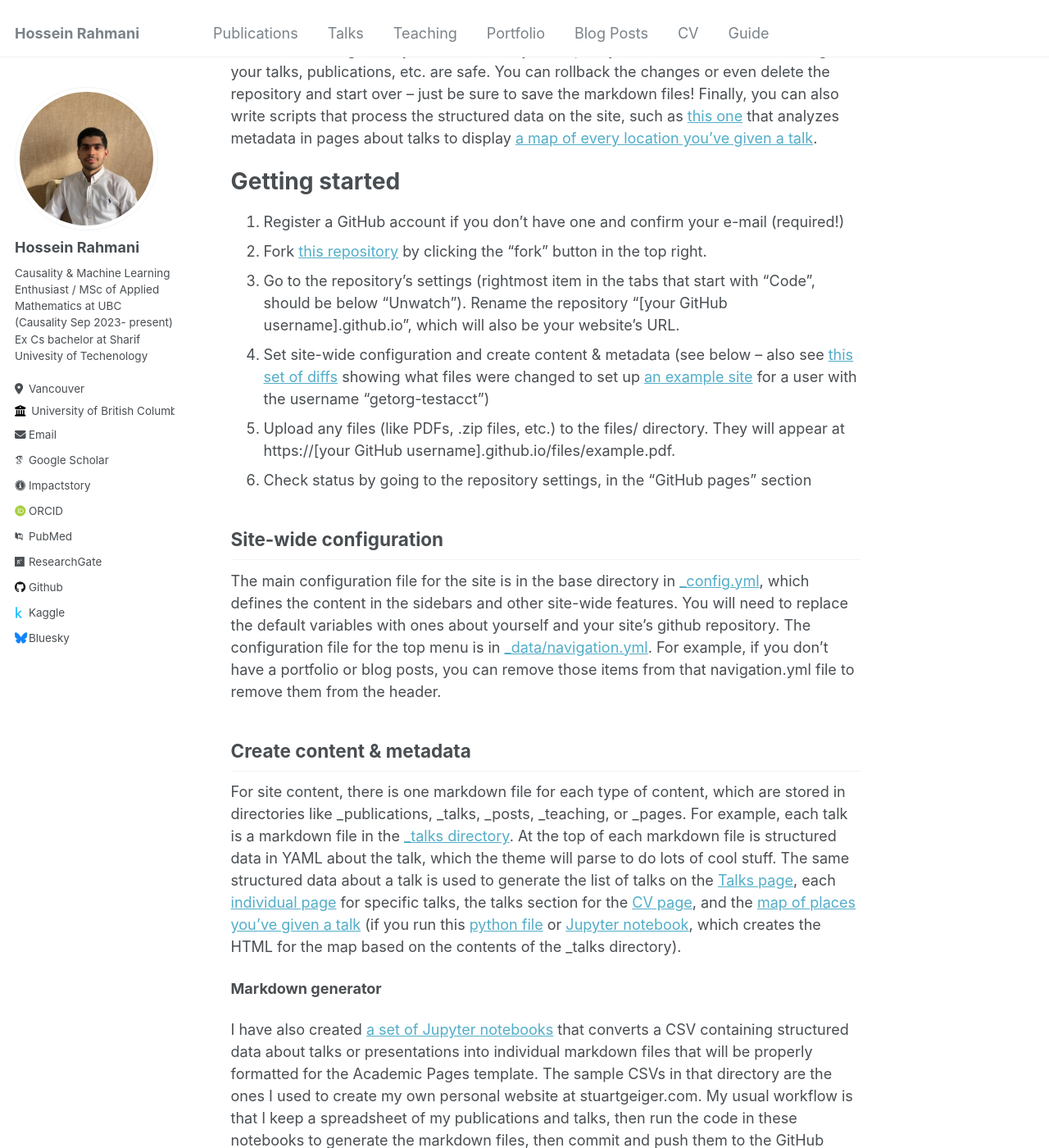
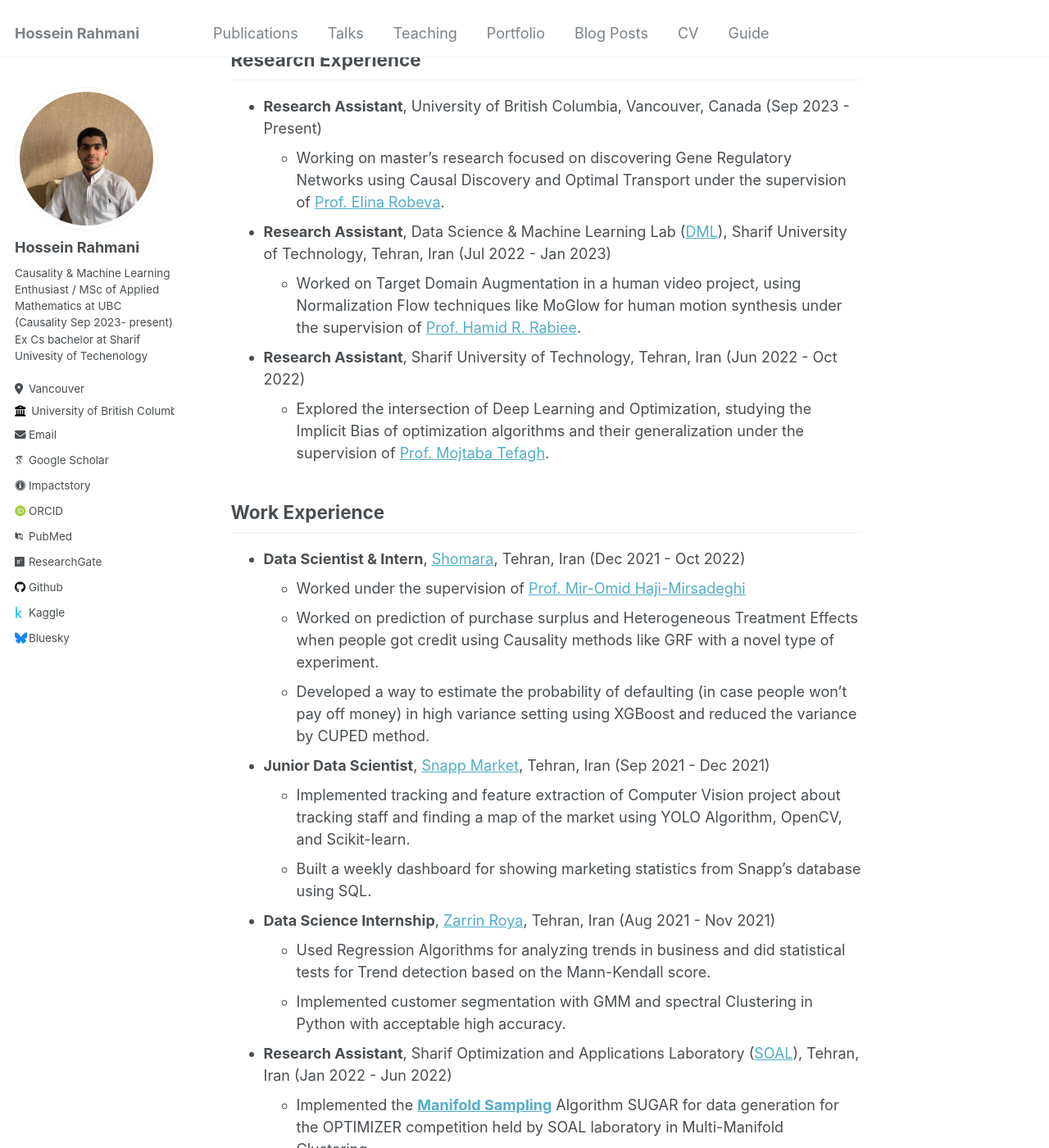
Before and after one commit to rahmani-hossein/rahmani-hossein.github.io, a Jekyll site: the page built from _pages/about.md, in a window 1280 px wide and 1400 px high, scrolled down 818 px. Shown: the whole window at 82% size. Built offline with Jekyll 4.4.1, drawn with Linux system fonts in a browser that asks for light colours; some web fonts are replaced; some of the changed text lies outside the part shown.

Commit message:
Update about.md
first page

```diff
--- a/_pages/about.md
+++ b/_pages/about.md
@@ -1,49 +1,70 @@
 ---
 permalink: /
-title: "Academic Pages is a ready-to-fork GitHub Pages template for academic personal websites"
+title: "Welcome to Hossein Rahmani's Portfolio"
 author_profile: true
 redirect_from:
   - /about/
   - /about.html
 ---
 
-This is the front page of a website that is powered by the [Academic Pages template](https://github.com/academicpages/academicpages.github.io) and hosted on GitHub pages. [GitHub pages](https://pages.github.com) is a free service in which websites are built and hosted from code and data stored in a GitHub repository, automatically updating when a new commit is made to the respository. This template was forked from the [Minimal Mistakes Jekyll Theme](https://mmistakes.github.io/minimal-mistakes/) created by Michael Rose, and then extended to support the kinds of content that academics have: publications, talks, teaching, a portfolio, blog posts, and a dynamically-generated CV. You can fork [this repository](https://github.com/academicpages/academicpages.github.io) right now, modify the configuration and markdown files, add your own PDFs and other content, and have your own site for free, with no ads! An older version of this template powers my own personal website at [stuartgeiger.com](http://stuartgeiger.com), which uses [this Github repository](https://github.com/staeiou/staeiou.github.io).
 
-A data-driven personal website
-======
-Like many other Jekyll-based GitHub Pages templates, Academic Pages makes you separate the website's content from its form. The content & metadata of your website are in structured markdown files, while various other files constitute the theme, specifying how to transform that content & metadata into HTML pages. You keep these various markdown (.md), YAML (.yml), HTML, and CSS files in a public GitHub repository. Each time you commit and push an update to the repository, the [GitHub pages](https://pages.github.com/) service creates static HTML pages based on these files, which are hosted on GitHub's servers free of charge.
+## About Me
 
-Many of the features of dynamic content management systems (like Wordpress) can be achieved in this fashion, using a fraction of the computational resources and with far less vulnerability to hacking and DDoSing. You can also modify the theme to your heart's content without touching the content of your site. If you get to a point where you've broken something in Jekyll/HTML/CSS beyond repair, your markdown files describing your talks, publications, etc. are safe. You can rollback the changes or even delete the repository and start over -- just be sure to save the markdown files! Finally, you can also write scripts that process the structured data on the site, such as [this one](https://github.com/academicpages/academicpages.github.io/blob/master/talkmap.ipynb) that analyzes metadata in pages about talks to display [a map of every location you've given a talk](https://academicpages.github.io/talkmap.html).
+Hello! I'm Hossein Rahmani, a passionate and driven Master's student in Mathematics at the University of British Columbia. With a strong background in Computer Science, Statistics, and Optimization, I'm excited to leverage my skills in causal inference, machine learning, and data science to tackle complex problems and drive meaningful impact.
 
-Getting started
-======
-1. Register a GitHub account if you don't have one and confirm your e-mail (required!)
-1. Fork [this repository](https://github.com/academicpages/academicpages.github.io) by clicking the "fork" button in the top right.
-1. Go to the repository's settings (rightmost item in the tabs that start with "Code", should be below "Unwatch"). Rename the repository "[your GitHub username].github.io", which will also be your website's URL.
-1. Set site-wide configuration and create content & metadata (see below -- also see [this set of diffs](http://archive.is/3TPas) showing what files were changed to set up [an example site](https://getorg-testacct.github.io) for a user with the username "getorg-testacct")
-1. Upload any files (like PDFs, .zip files, etc.) to the files/ directory. They will appear at https://[your GitHub username].github.io/files/example.pdf.
-1. Check status by going to the repository settings, in the "GitHub pages" section
 
-Site-wide configuration
-------
-The main configuration file for the site is in the base directory in [_config.yml](https://github.com/academicpages/academicpages.github.io/blob/master/_config.yml), which defines the content in the sidebars and other site-wide features. You will need to replace the default variables with ones about yourself and your site's github repository. The configuration file for the top menu is in [_data/navigation.yml](https://github.com/academicpages/academicpages.github.io/blob/master/_data/navigation.yml). For example, if you don't have a portfolio or blog posts, you can remove those items from that navigation.yml file to remove them from the header.
+## Education
 
-Create content & metadata
-------
-For site content, there is one markdown file for each type of content, which are stored in directories like _publications, _talks, _posts, _teaching, or _pages. For example, each talk is a markdown file in the [_talks directory](https://github.com/academicpages/academicpages.github.io/tree/master/_talks). At the top of each markdown file is structured data in YAML about the talk, which the theme will parse to do lots of cool stuff. The same structured data about a talk is used to generate the list of talks on the [Talks page](https://academicpages.github.io/talks), each [individual page](https://academicpages.github.io/talks/2012-03-01-talk-1) for specific talks, the talks section for the [CV page](https://academicpages.github.io/cv), and the [map of places you've given a talk](https://academicpages.github.io/talkmap.html) (if you run this [python file](https://github.com/academicpages/academicpages.github.io/blob/master/talkmap.py) or [Jupyter notebook](https://github.com/academicpages/academicpages.github.io/blob/master/talkmap.ipynb), which creates the HTML for the map based on the contents of the _talks directory).
+- **Master's in Applied Mathematics**, University of British Columbia, Vancouver, Canada (2023 - 2025 Expected)
+  - GPA: 4.0/4.0 (12 credits)
+  - Member of the Institute of Applied Mathematics (IAM)
+  - Main Courses: Probability 1 & Measure Theory, Advanced Machine Learning, Computational Optimization
 
-**Markdown generator**
+- **Bachelor's in Computer Science**, Sharif University of Technology, Tehran, Iran (2019 - 2023)
+  - GPA: 4.0/4.0 (141 credits)
+  - Main Courses: Advanced Programming in Java (OOP), Probability & Applications, Statistics & Applications, Numerical Analysis, Regression Analysis, Information Theory, Algorithms Analysis, Stochastic Processes, Financial Mathematics
 
-I have also created [a set of Jupyter notebooks](https://github.com/academicpages/academicpages.github.io/tree/master/markdown_generator
-) that converts a CSV containing structured data about talks or presentations into individual markdown files that will be properly formatted for the Academic Pages template. The sample CSVs in that directory are the ones I used to create my own personal website at stuartgeiger.com. My usual workflow is that I keep a spreadsheet of my publications and talks, then run the code in these notebooks to generate the markdown files, then commit and push them to the GitHub repository.
+## Research Experience
 
-How to edit your site's GitHub repository
-------
-Many people use a git client to create files on their local computer and then push them to GitHub's servers. If you are not familiar with git, you can directly edit these configuration and markdown files directly in the github.com interface. Navigate to a file (like [this one](https://github.com/academicpages/academicpages.github.io/blob/master/_talks/2012-03-01-talk-1.md) and click the pencil icon in the top right of the content preview (to the right of the "Raw | Blame | History" buttons). You can delete a file by clicking the trashcan icon to the right of the pencil icon. You can also create new files or upload files by navigating to a directory and clicking the "Create new file" or "Upload files" buttons.
+- **Research Assistant**, University of British Columbia, Vancouver, Canada (Sep 2023 - Present)
+  - Working on master's research focused on discovering Gene Regulatory Networks using Causal Discovery and Optimal Transport under the supervision of [Prof. Elina Robeva](https://personal.math.ubc.ca/~erobeva/index.html).
 
-Example: editing a markdown file for a talk
-![Editing a markdown file for a talk](/images/editing-talk.png)
+- **Research Assistant**, Data Science & Machine Learning Lab ([DML](https://dml.ir/)), Sharif University of Technology, Tehran, Iran (Jul 2022 - Jan 2023)
+  - Worked on Target Domain Augmentation in a human video project, using Normalization Flow techniques like MoGlow for human motion synthesis under the supervision of [Prof. Hamid R. Rabiee](https://www.linkedin.com/in/hrabiee/).
 
-For more info
-------
-More info about configuring Academic Pages can be found in [the guide](https://academicpages.github.io/markdown/). The [guides for the Minimal Mistakes theme](https://mmistakes.github.io/minimal-mistakes/docs/configuration/) (which this theme was forked from) might also be helpful.
+- **Research Assistant**, Sharif University of Technology, Tehran, Iran (Jun 2022 - Oct 2022)
+  - Explored the intersection of Deep Learning and Optimization, studying the Implicit Bias of optimization algorithms and their generalization under the supervision of [Prof. Mojtaba Tefagh](https://www.linkedin.com/in/mtefagh/).
+
+## Work Experience
+
+- **Data Scientist & Intern**, [Shomara](https://www.linkedin.com/company/shomara/about/), Tehran, Iran (Dec 2021 - Oct 2022)
+  - Worked under the supervision of [Prof. Mir-Omid Haji-Mirsadeghi](https://www.linkedin.com/in/mir-omid-haji-mirsadeghi-563053161/)
+  - Worked on prediction of purchase surplus and Heterogeneous Treatment Effects when people got credit using Causality methods like GRF with a novel type of experiment.
+  - Developed a way to estimate the probability of defaulting (in case people won't pay off money) in high variance setting using XGBoost and reduced the variance by CUPED method.
+
+- **Junior Data Scientist**, [Snapp Market](https://www.linkedin.com/company/snappmarket/), Tehran, Iran (Sep 2021 - Dec 2021)
+  - Implemented tracking and feature extraction of Computer Vision project about tracking staff and finding a map of the market using YOLO Algorithm, OpenCV, and Scikit-learn.
+  - Built a weekly dashboard for showing marketing statistics from Snapp's database using SQL.
+
+- **Data Science Internship**, [Zarrin Roya](https://www.linkedin.com/company/zarrin-group/), Tehran, Iran (Aug 2021 - Nov 2021)
+  - Used Regression Algorithms for analyzing trends in business and did statistical tests for Trend detection based on the Mann-Kendall score.
+  - Implemented customer segmentation with GMM and spectral Clustering in Python with acceptable high accuracy.
+
+- **Research Assistant**, Sharif Optimization and Applications Laboratory ([SOAL](http://soal.math.sharif.edu/)), Tehran, Iran (Jan 2022 - Jun 2022)
+  - Implemented the **[Manifold Sampling](https://github.com/rahmani-hossein/Data-Synthesis)** Algorithm SUGAR for data generation for the OPTIMIZER competition held by SOAL laboratory in Multi-Manifold Clustering.
+  - Developed a benchmark for multi-manifold clustering consisting of different algorithms like Hierarchical-Clustering, Spectral-Clustering, K-means, GMM, and density-based algorithms.
+  - Implemented PCA and t-SNE for dimension reduction and visualization techniques for comparing clustering solutions on the data.
+
+## Projects
+
+- **[Bitcoin Question-Answering RAG](https://github.com/rahmani-hossein/RAG-System)**: A Retrieval Augmented Generation (RAG) system for answering questions from Bitcoin articles using Chroma Vector Database, Sentence Transformer, Langchain, OpenAI GPT-4, and Tavily LLM Search agent.
+
+- **[Spam Detection](https://github.com/rahmani-hossein/Spam-Detection)**: Implemented spam detection using Tree-based Methods (Decision Tree, Bagging, Random Forest, AdaBoost, XGBoost) and compared their solutions on a [spam dataset](https://archive.ics.uci.edu/dataset/94/spambase).
+
+- **[Recommendation System](https://github.com/rahmani-hossein/VMLS-Companions)**: Developed a Recommendation System for foods using the ALS (Alternating Least Squares) method for matrix factorization implemented in Julia.
+
+- **[HearthStone](https://github.com/rahmani-hossein/HearthStone)**: Implemented a Graphical Client-Server HearthStone game as a final project for the Advanced Programming course, utilizing multiple design patterns (SOLID principles, Factory, and Visitor).
+
+You can find more details about my skills, work experience, honors, and awards on the [Resume](resume.md) page.
+
+Feel free to explore my GitHub repositories to see more of my projects and contributions. If you have any questions or would like to discuss potential collaborations, please don't hesitate to reach out!
```
